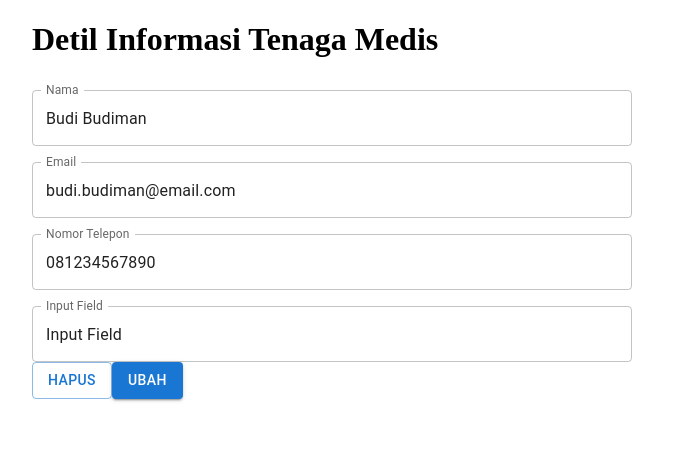
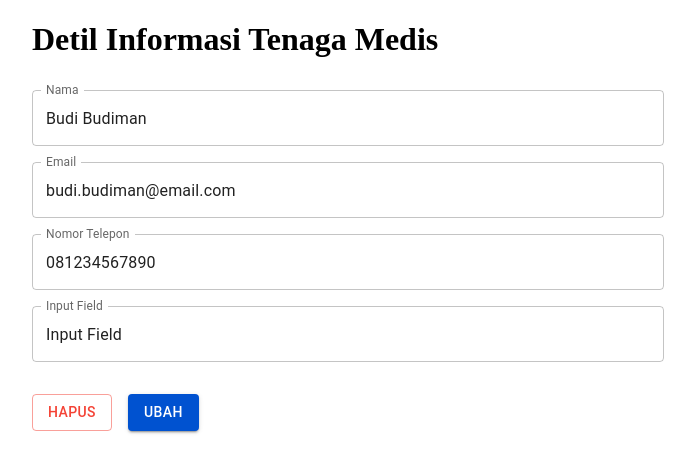
Before and after one commit to dnswd/jiva, a Next.js app: page /tenaga-medis/detail in a window 1280 px wide. Shown: the top 472 px of the page, without its empty margins (8-703 px from the left). Built offline with nearby package versions, Linux system fonts and the light colour scheme.

Commit message:
green: add styles for detil tenaga medis page buttons

```diff
--- a/components/pages/tenaga-medis/DetailTenagaMedisPage.js
+++ b/components/pages/tenaga-medis/DetailTenagaMedisPage.js
@@ -1,19 +1,40 @@
 import styles from '@styles/Home.module.css'
+import buttonStyles from '@styles/Button.module.css'
 import TextField from '@mui/material/TextField';
 import Stack from '@mui/material/Stack'
 import Button from '@mui/material/Button'
+import { createTheme } from '@mui/material/styles'
+
+const blueTheme = createTheme({
+  palette: {
+    primary: {
+      main: '#0052D0',
+    },
+  },
+})
+
+const redTheme = createTheme({
+  palette: {
+    primary: {
+      main: '#F44336',
+    },
+  },
+})
 
 function DetailTenagaMedisPage() {
   return (
-    <main className={styles.container}>
+    <main className={styles.container} style={{width: "50%"}}>
       <h1>Detil Informasi Tenaga Medis</h1>
 
-      <Stack spacing={2} style={{marginTop: "2em", width: "50%",}}>
+      <Stack spacing={2} style={{marginTop: "2em"}}>
         <TextField
           fullWidth
           variant="outlined"
           label="Nama"
           defaultValue="Budi Budiman"
+          InputProps={{
+            readOnly: true,
+          }}
         />
 
         <TextField
@@ -21,6 +42,9 @@ function DetailTenagaMedisPage() {
           variant="outlined"
           label="Email"
           defaultValue="budi.budiman@email.com"
+          InputProps={{
+            readOnly: true,
+          }}
         />
 
         <TextField
@@ -28,6 +52,9 @@ function DetailTenagaMedisPage() {
           variant="outlined"
           label="Nomor Telepon"
           defaultValue="081234567890"
+          InputProps={{
+            readOnly: true,
+          }}
         />
 
         <TextField
@@ -35,11 +62,16 @@ function DetailTenagaMedisPage() {
           variant="outlined"
           label="Input Field"
           defaultValue="Input Field"
+          InputProps={{
+            readOnly: true,
+          }}
         />
       </Stack>
 
-      <Button variant="outlined">Hapus</Button>
-      <Button variant="contained">Ubah</Button>
+      <Stack spacing={2} direction="row" style={{marginTop: "2em"}}>
+        <Button variant="outlined" theme={redTheme} className={buttonStyles.button}>Hapus</Button>
+        <Button variant="contained" theme={blueTheme} className={buttonStyles.button}>Ubah</Button>
+      </Stack>
     </main>
   )
 }
```
